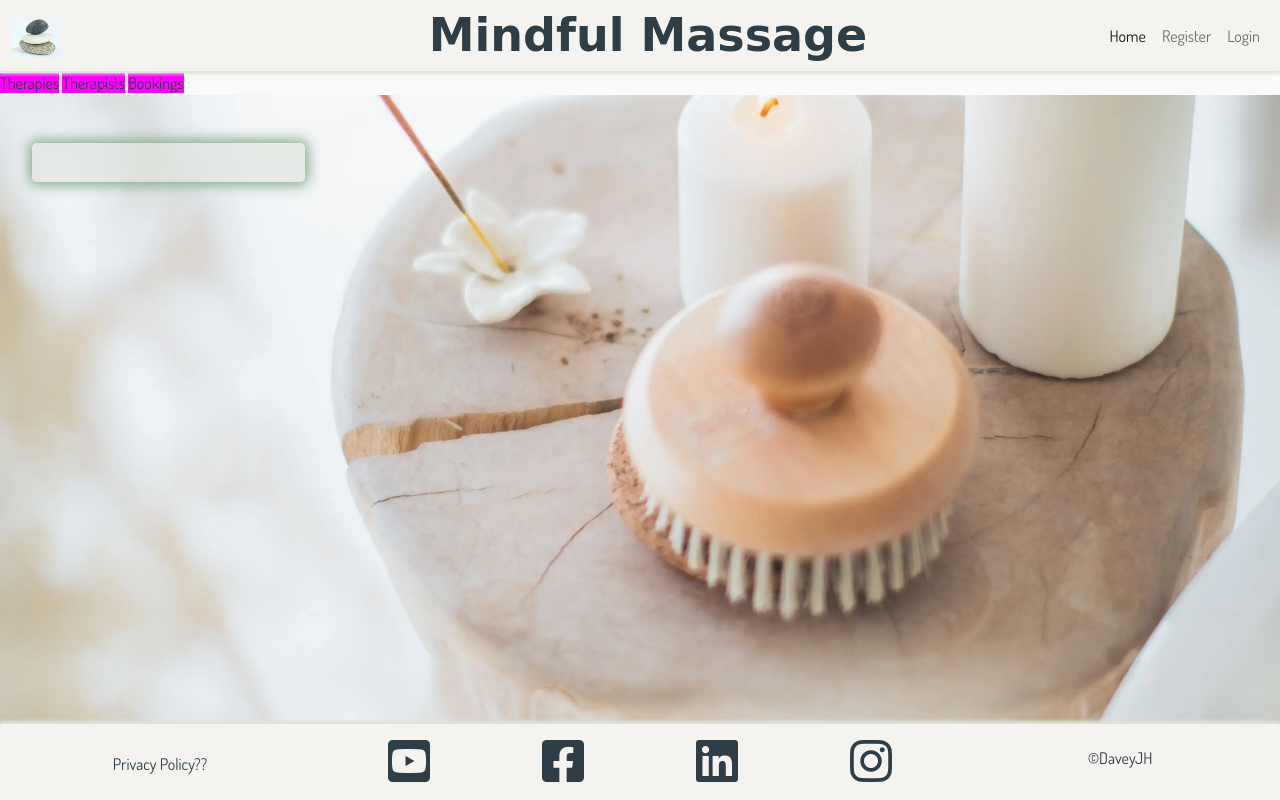
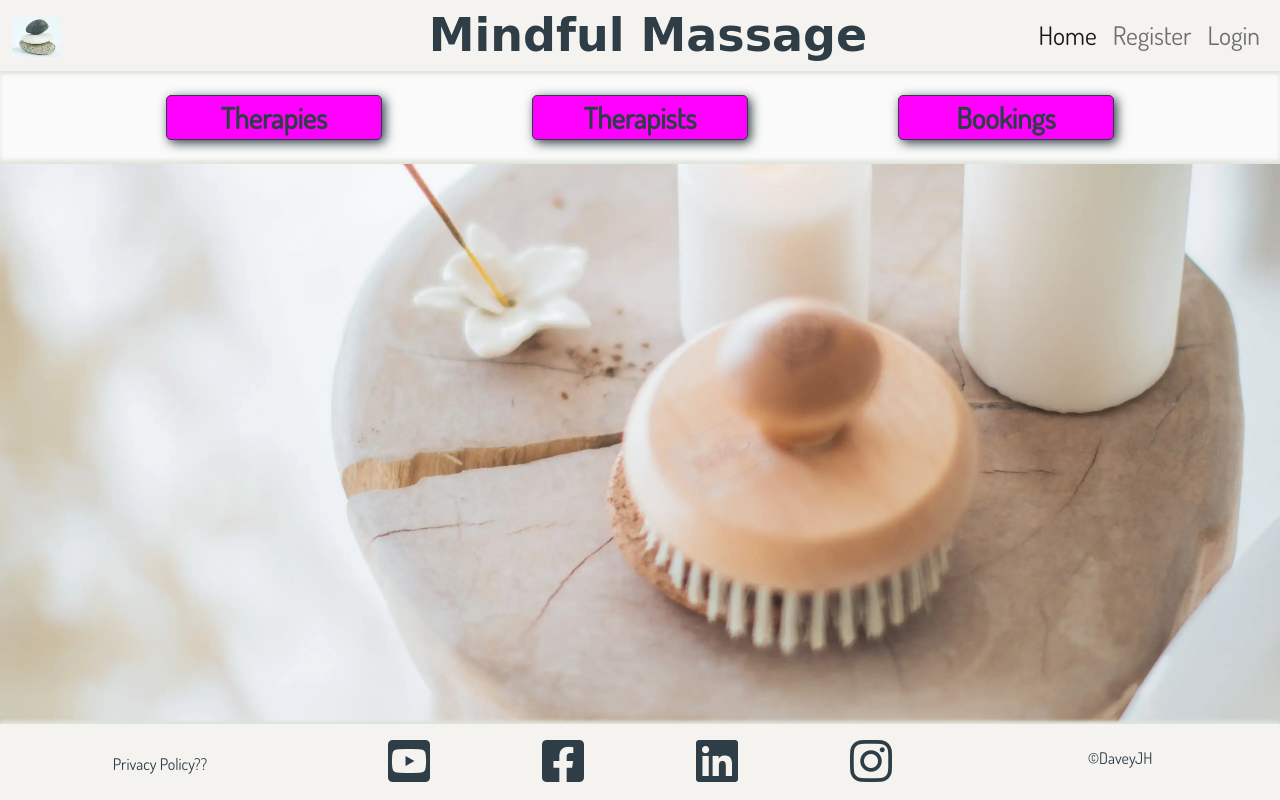
Before and after one commit to DaveyJH/ci-portfolio-four, a Django app: page / in a window 1280 px wide. Run offline with Django 3.2, Linux system fonts and the light colour scheme; data that the repository does not hold is empty; some web fonts are replaced.

Commit message:
feat: Add desktop styling to home page | fix 38

```diff
--- a/home/static/home/css/style.css
+++ b/home/static/home/css/style.css
@@ -3,9 +3,6 @@
   background-color: var(--white);
   background: url('../images/candle-table.webp') center center / cover no-repeat;
   padding: 3rem 2rem 2rem;
-  /* position: relative; */
-  display: flex;
-  flex-direction: column;
 }
 
 #home-info {
@@ -25,7 +22,7 @@
   flex-grow: 1;
 }
 
-#mobile-second-nav a {
+.link-button-lg {
   margin: 1rem 0;
   background-color: var(--grey-80);
   font-size: 1.2em;
@@ -54,10 +51,27 @@
   border-radius: 5px;
 }
 
+/* desktop */
+#desktop-second-nav {
+  padding: 1rem;
+  box-shadow: inset 0 -4px 4px var(--green-grey);
+}
+
+.link-button-lg-desktop {
+  font-size: 1.8em;
+  margin: .5rem 0;
+}
+
 /* media queries */
-
 @media screen and (min-width: 375px) {
-  #mobile-second-nav a {
+  .link-button-lg:not(.link-button-lg-desktop) {
     margin: 2rem 0;
   }
 }
+
+@media screen and (min-width: 768px) {
+  #home-info {
+    font-size: 1.3em;
+    margin-bottom: 2.5rem;
+  }
+}
--- /dev/null
+++ b/home/static/home/js/home-check.js
@@ -0,0 +1,7 @@
+// hide home info boxes if no home object present
+const homeRef = document.getElementById("home-info");
+const addressRef = document.getElementById("address-info");
+if (!homeRef.innerText) {
+  homeRef.style.visibility = "hidden";
+  addressRef.style.visibility = "hidden";
+}
--- a/home/templates/index.html
+++ b/home/templates/index.html
@@ -7,20 +7,20 @@
 {% endblock css %}
 
 {% block pre_content %}
-  <nav class="d-flex mobile-hide" id="desktop-second-nav">
-    <a href="#" class="link-button-lg">Therapies</a>
-    <a href="#" class="link-button-lg">Therapists</a>
-    <a href="#" class="link-button-lg">Bookings</a>
+  <nav class="d-flex justify-content-evenly mobile-hide" id="desktop-second-nav">
+    <a href="#" class="link-button-lg link-button-lg-desktop">Therapies</a>
+    <a href="#" class="link-button-lg link-button-lg-desktop">Therapists</a>
+    <a href="#" class="link-button-lg link-button-lg-desktop">Bookings</a>
   </nav>
 {% endblock pre_content %}
 
 {% block content %}
-  <div id="background">
+  <div id="background" class="d-flex flex-column justify-content-between">
     <div id="home-info">
       {{ home.content | safe }}
     </div>
 
-    <nav class="d-flex flex-column desktop-hide" id="mobile-second-nav">
+    <nav class="d-flex flex-column justify-content-evenly desktop-hide" id="mobile-second-nav">
       <a href="" class="link-button-lg">Therapies</a>
       <a href="" class="link-button-lg">Therapists</a>
       <a href="" class="link-button-lg">Bookings</a>
@@ -31,3 +31,7 @@
     </div>
   </div>
 {% endblock content %}
+
+{% block extras %}
+<script src="{% static 'home/js/home-check.js' %}"></script>
+{% endblock extras %}
--- a/static/css/style.css
+++ b/static/css/style.css
@@ -55,10 +55,6 @@ a:not([href]) {
   background-color: fuchsia !important;
 }
 /* *********************************** */
-
-.mobile-hide {
-  display: none !important;
-}
 
 html,
 body {
@@ -139,13 +135,15 @@ footer .nav {
   }
 }
 
+@media screen and (max-width: 991px) {
+  .mobile-hide {
+    display: none !important;
+  }
+}
+
 @media screen and (min-width: 992px) {
   .desktop-hide {
     display: none !important;
-  }
-
-  .mobile-hide {
-    display: initial !important;
   }
 
   .navbar-brand,
@@ -153,6 +151,10 @@ footer .nav {
     flex-basis: 30%;
     flex-grow: 0;
   }
+
+  .navbar-collapse {
+    font-size: 1.6rem;
+  }
 }
 
 /* TODO - remove before final deployement
```
